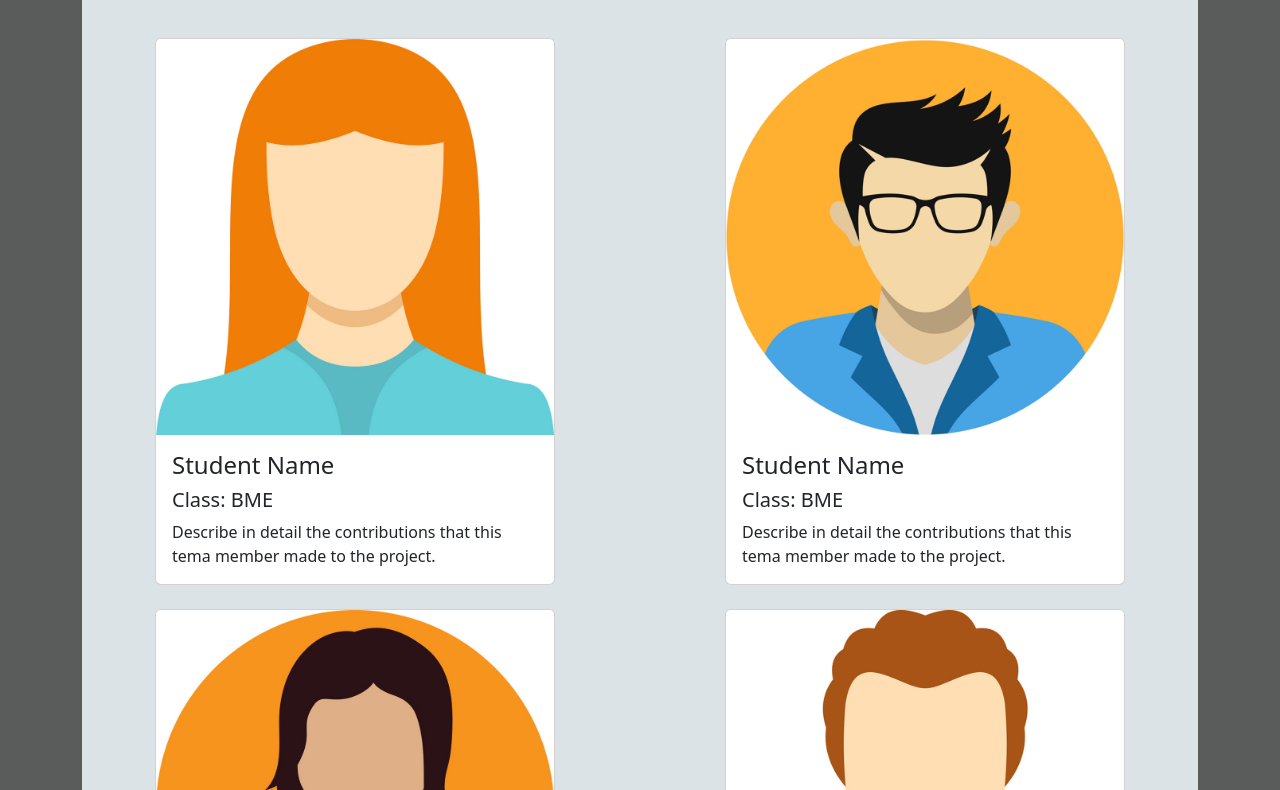
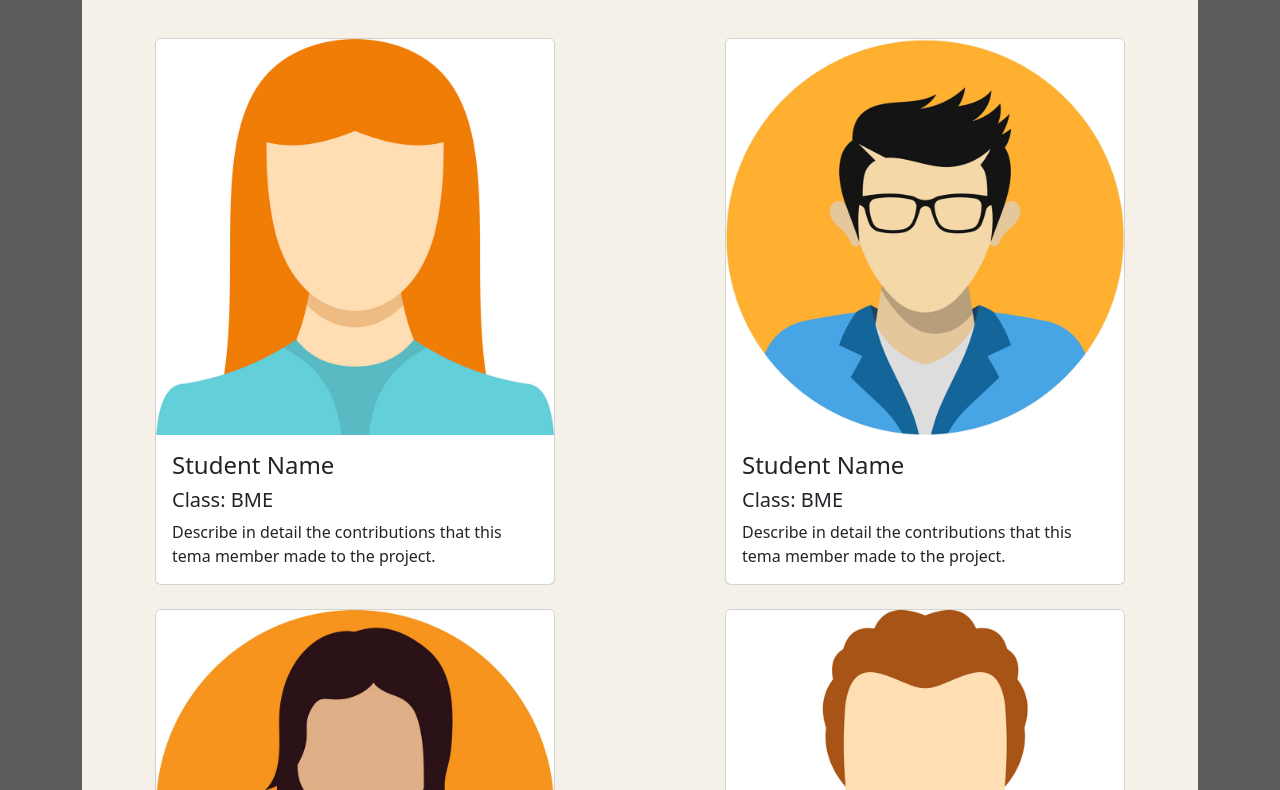
Before and after one commit to vinilpolepalli/rp-polepalli, a plain HTML site: page authors.html in a window 1280 px wide. Shown: the part 168-958 px from the top of the page. Drawn offline with nearby package versions, Linux system fonts and the light colour scheme.

Commit message:
Update styles.css

```diff
--- a/styles.css
+++ b/styles.css
@@ -10,7 +10,7 @@
 }
 
 .authors{
-    background-color: #dbe3e7;
+    background-color: #f5f0e8;
 }
 
 .body{
```
